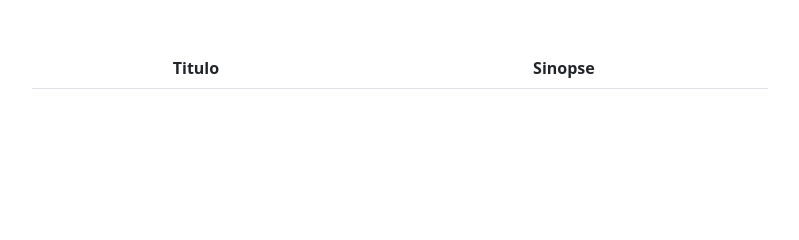
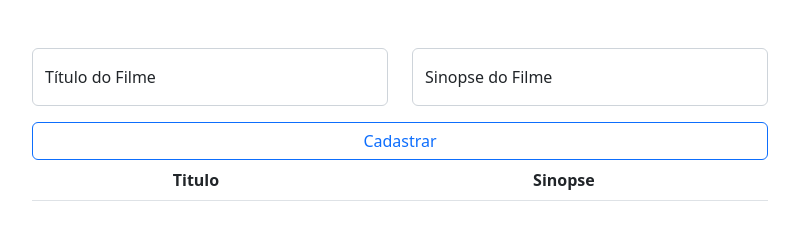
Before and after one commit to Matheus0082/2024_fullstack, a website: page front/index.html in a window 1280 px wide. Shown: the whole page, without its empty margins (240-1039 px from the left). Drawn offline with nearby package versions, Linux system fonts and the light colour scheme; no server answers.

Commit message:
'backend'

```diff
--- a/front/index.html
+++ b/front/index.html
@@ -11,6 +11,27 @@
 
 <body onload="obterFilmes()">
     <div class="container mt-5">
+        <div class="row justify-content-center">
+            <div class="col-md-8 col-lg-4">
+                <div class="form-floating mb-3">
+                    <input type="text" class="form-control" id="tituloInput" placeholder="Titulo do Filme">
+                    <label for="tituloInput">Título do Filme</label>
+                </div>
+            </div>
+            <div class="col-md-8 col-lg-4">
+                <div class="form-floating mb-3">
+                    <input type="text" class="form-control" id="sinopseInput" placeholder="Sinopse do Filme">
+                    <label for="sinopseInput">Sinopse do Filme</label>
+                </div>
+            </div>
+        </div>
+        <div class="row justify-content-center">
+            <div class="col-md-8">
+                <button class="btn btn-outline-primary w-100" onclick="cadastrarFilme()">
+                    Cadastrar
+                </button>
+            </div>
+        </div>
         <div class="row justify-content-center">
             <div class="col-md-8">
                 <table class="table table-striped table-hover text-center filmes">
--- a/front/js/script.js
+++ b/front/js/script.js
@@ -20,3 +20,26 @@ async function obterFilmes() {
     }
 //     console.log(filmes)
  }
+ async function cadastrarFilme() {
+    const URLcompleta = `${protocolo}${baseURL}${filmesEndpoint}`
+    let tituloInput  = document.querySelector('#tituloInput')
+    let sinopseInput = document.querySelector('#sinopseInput')
+    let titulo = tituloInput.value
+    let sinopse = sinopseInput.value
+    tituloInput.value = ""
+    sinopseInput.value = ""
+    const filmes = (await axios.post (URLcompleta, {titulo, sinopse})).data
+    let tabela = document.querySelector('.filmes')
+    let corpoTabela = tabela.getElementsByTagName('tbody')[0]
+    corpoTabela.innerHTML = ""
+    for (let filme of filmes) {
+        //para cada filme, inserir uma linha
+        let linha = corpoTabela.insertRow(0)
+        //para cada linha, insere 2 células
+        let celulaTitulo = linha.insertCell(0)
+        let celulaSinopse = linha.insertCell(1)
+        //atribui o HTML para cada célula
+        celulaTitulo.innerHTML = filme.titulo
+        celulaSinopse.innerHTML = filme.sinopse
+    }
+ }
```
